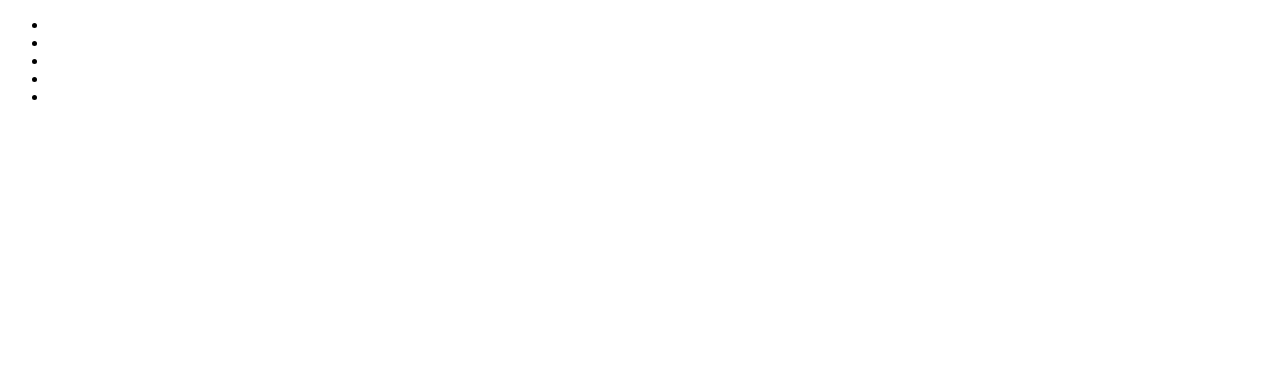
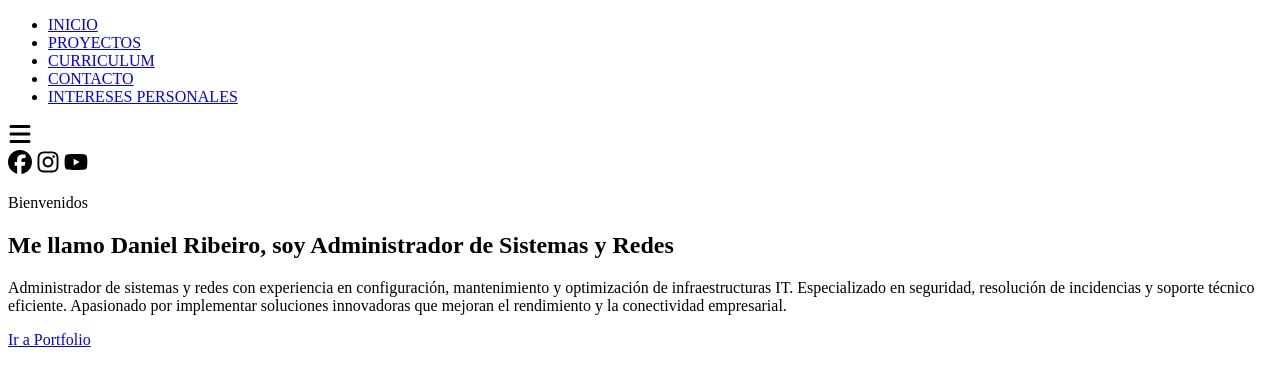
Before and after one commit to danyriber/HTMLCSSDANIELRS, a plain HTML site: page index.html in a window 1280 px wide. Drawn offline with Linux system fonts and the light colour scheme.

Commit message:
primera parte

```diff
--- a/index.html
+++ b/index.html
@@ -10,20 +10,37 @@
     <section id="inicio">
     <div class="contenido">
         <header>
-            <div class="contenido_header"></div>
-            <nav id="navegacion" class="navegacion_menu">
-                <ul id="botones">
-                    <li> <a href="#Inicio"></a></li>
-                    <li> <a href="#Sobre mi"></a></li>
-                    <li> <a href="#Servicios"></a></li>
-                    <li> <a href="#Portfolio"></a></li>
-                    <li> <a href="#Contacto"></a></li>
+            <div class="contenido_header">
+                <nav id="navegacion" class="navegacion_menu">
+                    <ul id="botones">
+                        <li> <a href="#Inicio">INICIO</a></li>
+                        <li> <a href="#Proyectos">PROYECTOS</a></li>
+                        <li> <a href="#Curriculum">CURRICULUM</a></li>
+                        <li> <a href="#Contacto">CONTACTO</a></li>
+                        <li> <a href="#Intereses Personales">INTERESES PERSONALES</a></li>
+                    </ul>
 
-                </ul>
+                </nav>
 
-            </nav>
+                <div id="icono_hamburguesa">
+                    <img src="icons/bars-solid.svg" alt="menu_hamburguesa">
+                </div>
+                <div class="rss">
+                    <a href="#"><img src="icons/facebook_icon.svg" alt="Facebook"></a>
+                    <a href="#"><img src="icons/instagram-brands.svg" alt="Instagram"></a>
+                    <a href="#"><img src="icons/youtube-brands.svg" alt="Youtube"></a>
+                </div>
+            </div>
+        </header>
+        <div class="presentacion">
+            <p class="Bienvenida">Bienvenidos</p>
+            <h2>Me llamo Daniel Ribeiro, soy Administrador de Sistemas y Redes</h2>
+            <p class="descripcion"> Administrador de sistemas y redes con experiencia en configuración, mantenimiento y optimización de infraestructuras IT.
+                Especializado en seguridad, resolución de incidencias y soporte técnico eficiente.
+                Apasionado por implementar soluciones innovadoras que mejoran el rendimiento y la conectividad empresarial.</p>
+            <a href="#Portfolio">Ir a Portfolio</a>
 
-        </header>
+        </div>
 
     </div>
     </section>
--- a/style.css
+++ b/style.css
@@ -0,0 +1,19 @@
+
+
+
+
+
+
+
+
+
+
+
+#icono_hamburguesa img {
+  width: 24px;
+  height: 24px;
+}
+ .rss a img{
+    width: 24px;
+    height: 24px;
+ }
```
Also changed, not shown: icons/bars-solid.svg (added), icons/facebook_icon.svg (added), icons/instagram-brands.svg (added), icons/youtube-brands.svg (added).
